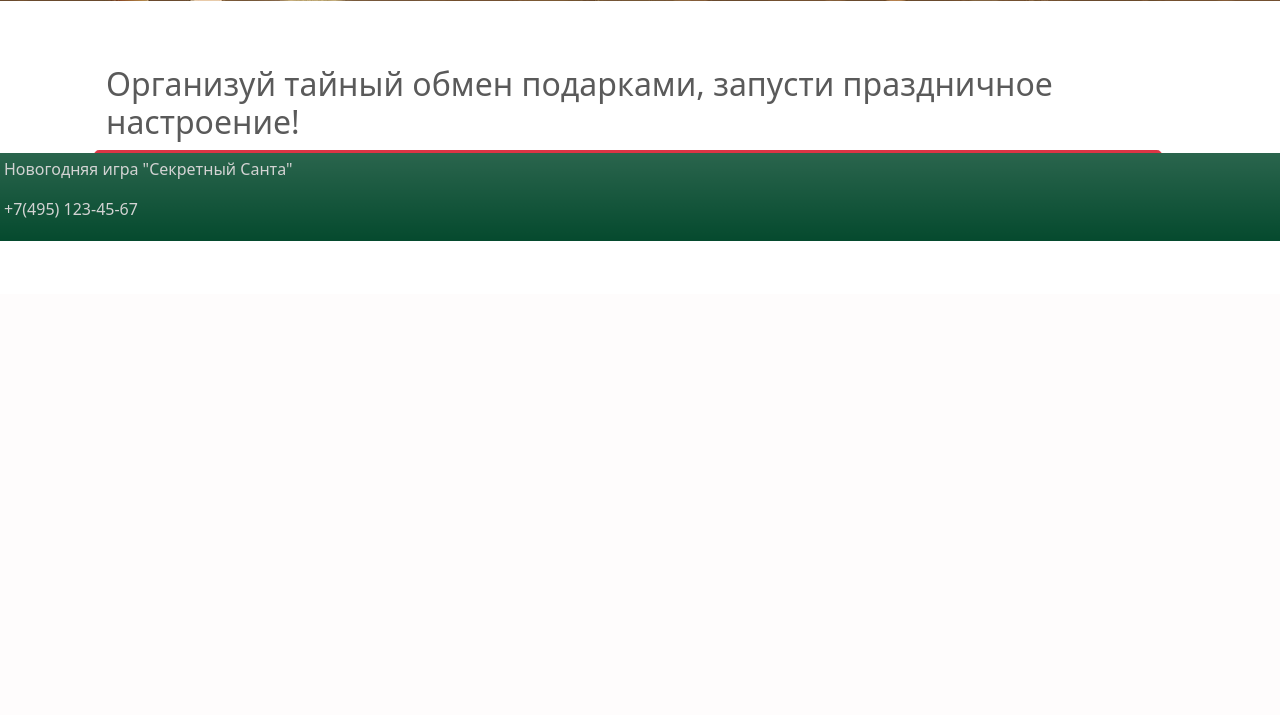
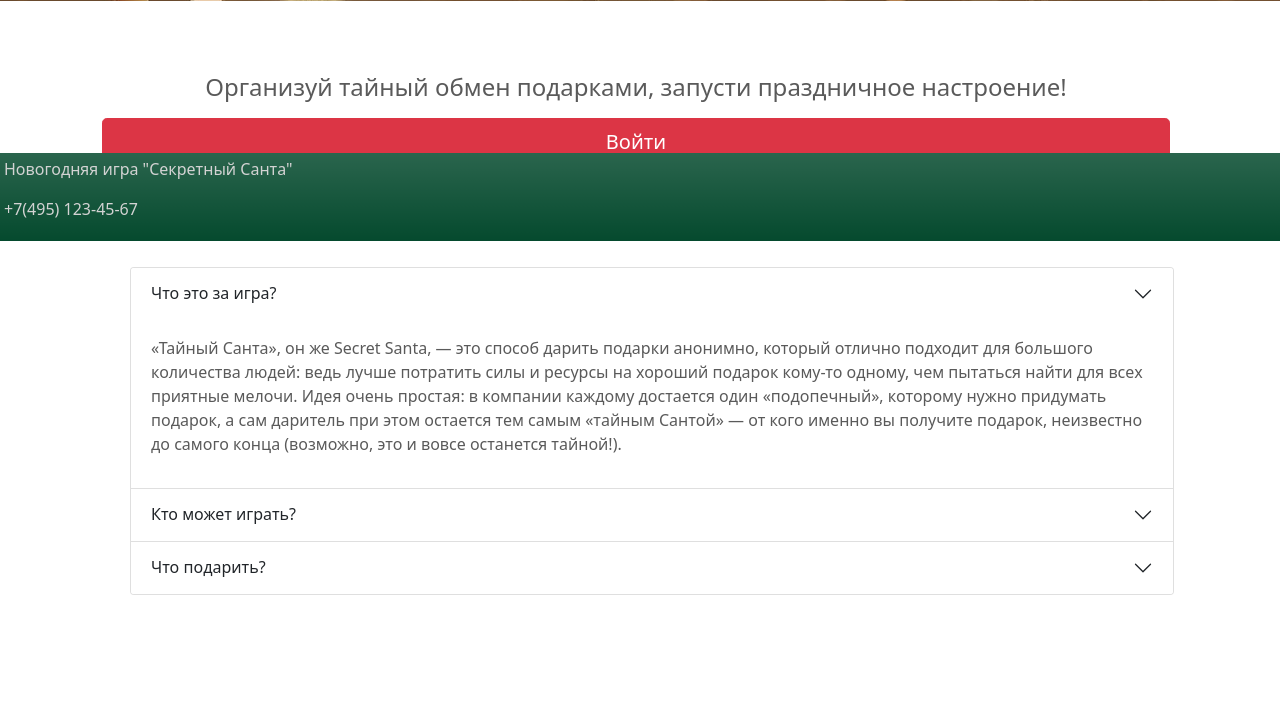
Before and after one commit to breduin/secret-santa, a Django app: page / in a window 1280 px wide. Shown: the part 559-1274 px from the top of the page. Before the commit the page ends 800 px from the top, so only its background shows below. Run offline with Django 4.2, Linux system fonts and the light colour scheme; parts of the project's set-up code (start-up, migrations or seed data) failed here and were passed over; some libraries are stand-ins or nearby versions.

Commit message:
Add FAQ section to index page

```diff
--- a/games/templates/start.html
+++ b/games/templates/start.html
@@ -55,15 +55,61 @@
  {% endblock %}
 
 
+{% block content %}
 
+<div class="container m-2">
+  <h4 class="text-center">Организуй тайный обмен подарками, запусти праздничное настроение!</h4>
+  <div class="row">
+    {% if user.is_authenticated %}
+      <a class="btn btn-danger btn-lg" href="{% url 'create_game' %}" role="button">Начать игру</a>
+    {% else %}
+      <a class="btn btn-danger btn-lg my-2" href="{% url 'login' %}" role="button">Войти</a>
+    {% endif %}
+  </div>
+</div>
 
-{% block content %}
-<div class='row'>
-<h2>Организуй тайный обмен подарками, запусти праздничное настроение!</h2>
+<!-- FAQ section -->
+<div class="container m-4">
+  <h4>Часто задаваемые вопросы:</h4>
+  </br>
+  <div class="accordion" id="faqs">
+    <div class="accordion-item">
+      <h2 class="accordion-header" id="headingOne">
+        <button class="accordion-button collapsed" type="button" data-bs-toggle="collapse" data-bs-target="#collapseOne" aria-expanded="false" aria-controls="collapseOne">
+          Что это за игра?
+        </button>
+      </h2>
+      <div id="collapseOne" class="accordion-collapse collapse show" aria-labelledby="headingOne" data-bs-parent="#faqs">
+        <div class="accordion-body">
+          <p>«Тайный Санта», он же Secret Santa, — это способ дарить подарки анонимно, который отлично подходит для большого количества людей: ведь лучше потратить силы и ресурсы на хороший подарок кому-то одному, чем пытаться найти для всех приятные мелочи. Идея очень простая: в компании каждому достается один «подопечный», которому нужно придумать подарок, а сам даритель при этом остается тем самым «тайным Сантой» — от кого именно вы получите подарок, неизвестно до самого конца (возможно, это и вовсе останется тайной!).</p>
+        </div>
+      </div>
+    </div>
+    <div class="accordion-item">
+      <h2 class="accordion-header" id="headingTwo">
+        <button class="accordion-button collapsed" type="button" data-bs-toggle="collapse" data-bs-target="#collapseTwo" aria-expanded="false" aria-controls="collapseTwo">
+          Кто может играть?
+        </button>
+      </h2>
+      <div id="collapseTwo" class="accordion-collapse collapse" aria-labelledby="headingTwo" data-bs-parent="#faqs">
+        <div class="accordion-body">
+          <p>В «Тайного Санту» можно играть с коллегами по работе или с друзьями, если праздновать Новый год собирается большая компания, в которой не все друг с другом близко знакомы. В итоге никто не останется без подарка, а еще это способ просто повеселиться и проникнуться новогодним настроением. </p>
+          <p>Еще один вариант — играть с незнакомцами, нередко даже из других городов и стран: вы посылаете подарок случайному человеку, участвующему в обмене, а свой получите от совсем другого участника игры. Не так важно, насколько вы или ваш секретный Санта угадаете с подарком, — элемент предновогоднего волшебства (а он тут очень сильный) гораздо ценнее.</p>
+        </div>
+      </div>
+    </div>
+    <div class="accordion-item">
+      <h2 class="accordion-header" id="headingThree">
+        <button class="accordion-button collapsed" type="button" data-bs-toggle="collapse" data-bs-target="#collapseThree" aria-expanded="false" aria-controls="collapseThree">
+          Что подарить?
+        </button>
+      </h2>
+      <div id="collapseThree" class="accordion-collapse collapse" aria-labelledby="headingThree" data-bs-parent="#faqs">
+        <div class="accordion-body">
+          <p>Как правило, все участники оставляют своим тайным Сантам подсказки, чем их можно порадовать, но если вы играете без конкретных пожеланий или именно ваш подопечный их не указал, подумайте о том, что может стать хорошим подарком любому.<p/>
+        </div>
+      </div>
+    </div>
+  </div>
 </div>
-{% if user.is_authenticated %}
-<a class="btn btn-danger btn-lg" href="{% url 'create_game' %}" role="button">Начать игру</a>
-{% else %}
-<a class="btn btn-danger btn-lg" href="{% url 'login' %}" role="button">Войти</a>
-{% endif %}
 {% endblock %}
```
